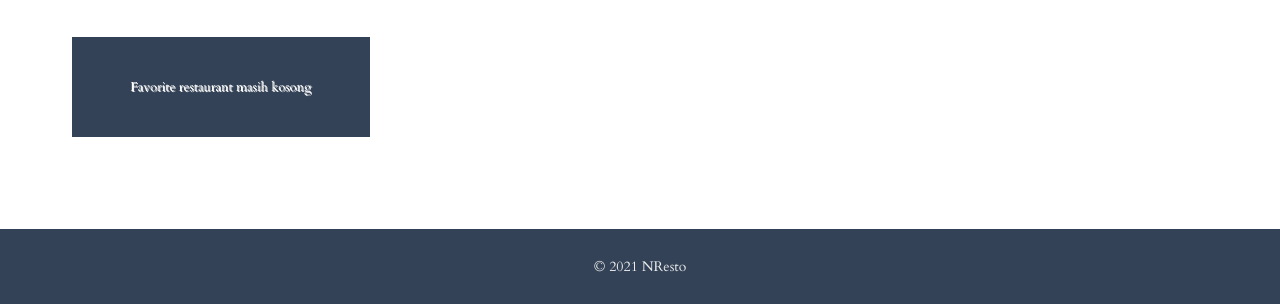
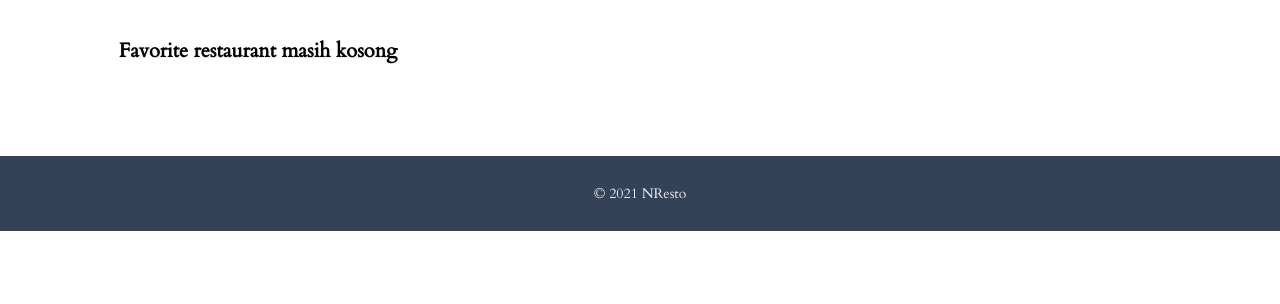
Before and after one commit to nurfadhilah1699/nresto_pwa, a website built with webpack: page src/templates/index.html in a window 1280 px wide. Both pictures are taken after a click on the link "FAVORITE". Shown: the part 567-871 px from the top of the page. After the commit the page ends 800 px from the top, so only its background shows below. Built offline with nearby package versions, Linux system fonts and the light colour scheme; no server answers; files whose address does not match are found by name; what serviceworker-webpack-plugin would draw is missing.

Commit message:
edit empty favorite

```diff
--- a/src/scripts/views/pages/favorite.js
+++ b/src/scripts/views/pages/favorite.js
@@ -18,9 +18,6 @@ const Favorite = {
   async afterRender() {
     const katalogs = await FavoriteRestoIdb.getAllRestos();
     const katalogsContainer = document.querySelector('#katalogList');
-    // katalogs.forEach((katalog) => {
-    //   katalogsContainer.innerHTML += createRestoItemTemplate(katalog);
-    // });
     if (katalogs.length > 0) {
       katalogs.map((katalog) => {
         console.log(katalog.name);
--- a/src/scripts/views/templates/template-creator.js
+++ b/src/scripts/views/templates/template-creator.js
@@ -97,9 +97,7 @@ const createLikedButtonTemplate = () => `
 `;
 
 const createEmptyFavorite = () => `
-    <div class="emptyFavorite">
-        <p>Favorite restaurant masih kosong</p>
-    </div>
+    <h3 class="emptyFavorite">Favorite restaurant masih kosong</h3>
 `;
 
 export {
--- a/src/styles/main.css
+++ b/src/styles/main.css
@@ -437,11 +437,6 @@ footer {
 }
 
 .emptyFavorite {
-    color: white;
-    display: flex;
-    width: 80%;
-    height: 100px;
-    background-color: #334257;
-    justify-content: center;
-    align-items: center;
-  }
+    margin: auto;
+    font-size: 20px;
+}
```
